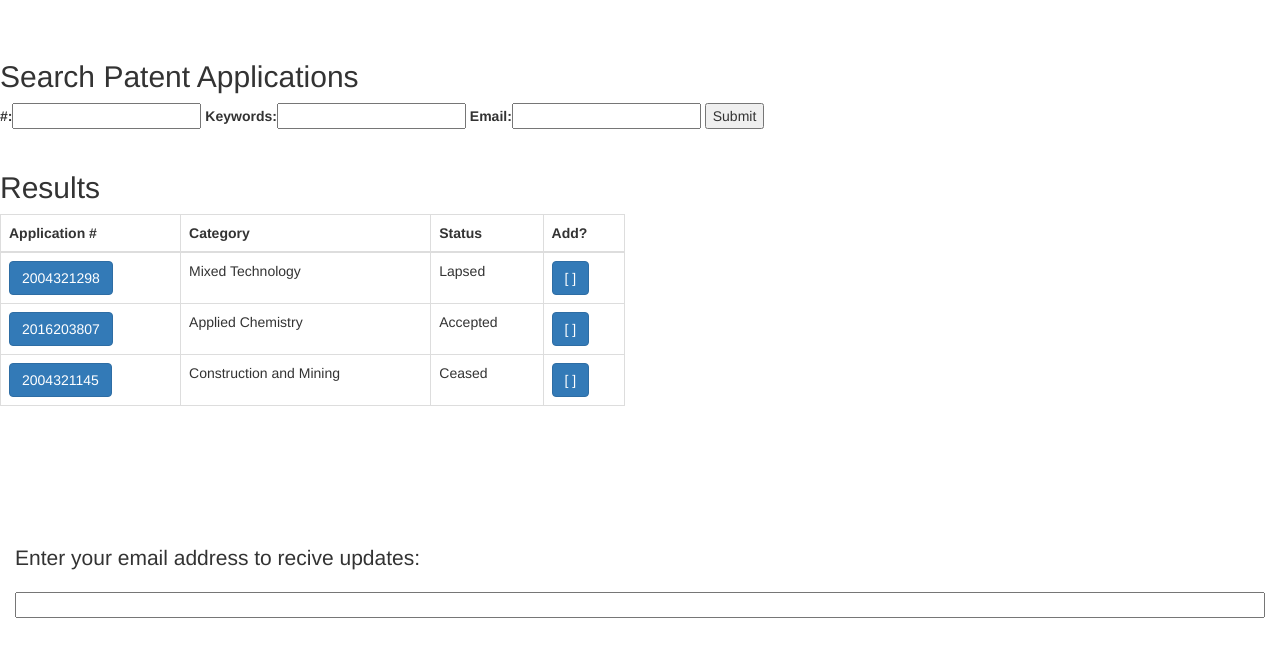
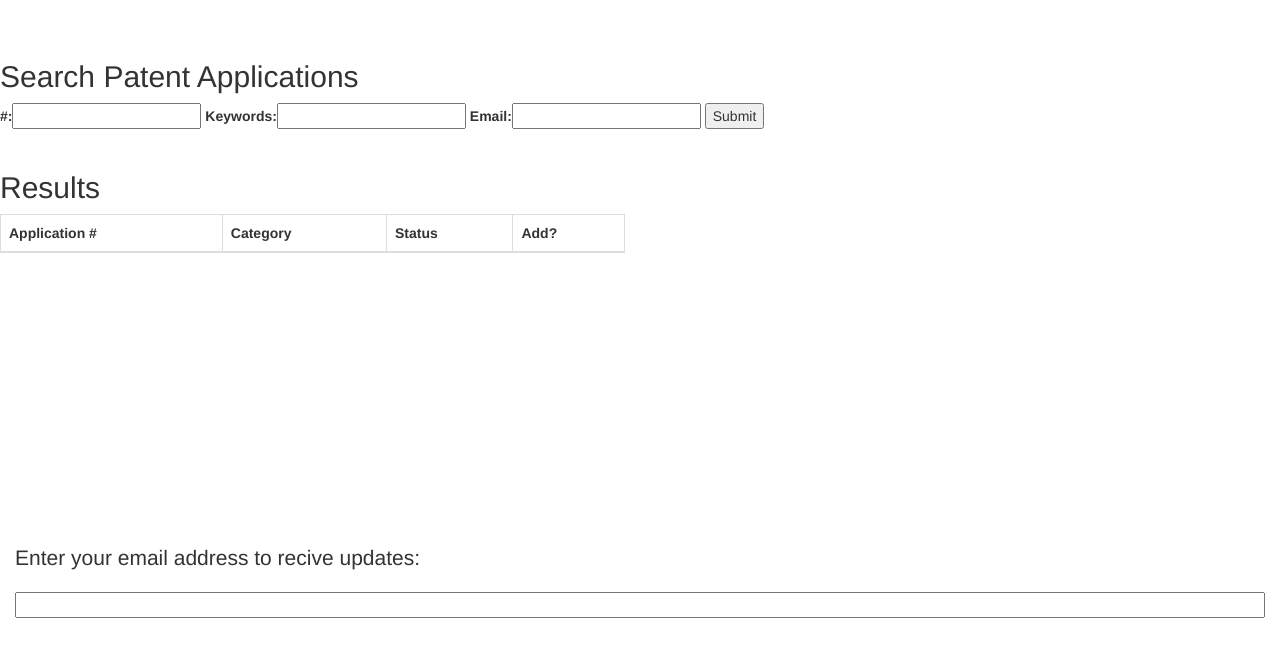
Before and after one commit to The-IP-Gods/The-IP-Gods, a Django app: page / in a window 1280 px wide. Shown: the part 102-748 px from the top of the page. Run offline with Django 3.2, Linux system fonts and the light colour scheme; lists and menus that the app fills with data are empty; some libraries are stand-ins or nearby versions.

```diff
--- a/hello/templates/index.html
+++ b/hello/templates/index.html
@@ -19,11 +19,6 @@
 <br>
 <h2>Results</h2>
 
-{% for result in results %}
-	<b>{{ result.0 }}</b><br>
-	<li>{{ result.1 }}</li><p>
-{% endfor %}
-
 <div class="row">
   <div class="col-md-6">
     <table class="table table-bordered">
@@ -36,23 +31,14 @@
         </tr>
       </thead>
       <tbody>
+        {% for result in results %}
         <tr>
-          <td><a class="btn btn-primary" target="_blank" href="http://pericles.ipaustralia.gov.au/ols/auspat/applicationDetails.do?applicationNo=2004321298">2004321298</a></td>
-          <td>Mixed Technology</td>
-          <td>Lapsed</td>
+          <td><a class="btn btn-primary" target="_blank" href="http://pericles.ipaustralia.gov.au/ols/auspat/applicationDetails.do?applicationNo={{ results.0 }}">{{ results.0 }}</a></td>
+          <td>{{ results.0.3 }}</td>
+          <td>{{ results.0.2 }} </td>
           <td><a href="#" class="btn btn-primary">[ ]</a></td>
         </tr>
-          <td><a class="btn btn-primary" target="_blank" href="http://pericles.ipaustralia.gov.au/ols/auspat/applicationDetails.do?applicationNo=2016203807">2016203807</a></td>
-          <td>Applied Chemistry</td>
-          <td>Accepted</td>
-          <td><a href="#" class="btn btn-primary">[ ]</a></td>
-        </tr>
-        <tr>
-          <td><a class="btn btn-primary" target="_blank" href="http://pericles.ipaustralia.gov.au/ols/auspat/applicationDetails.do?applicationNo=2004321145">2004321145</a></td>
-          <td>Construction and Mining</td>
-          <td>Ceased</td>
-          <td><a href="#" class="btn btn-primary">[ ]</a></td>
-        </tr>
+        {% endfor %}
       </tbody>
     </table>
   </div>
--- a/hello/views.py
+++ b/hello/views.py
@@ -10,7 +10,6 @@ import sys
 
 # Create your views here.
 def index(request):
-    # return render(request, 'index.html')
     results = []
     csv.field_size_limit(sys.maxsize)
     if request.method == 'POST':
@@ -19,18 +18,27 @@ def index(request):
             reader = csv.reader(open('hello/static/ipgod107.csv'))
             for line in reader:
                 if line[0] == form.cleaned_data['your_name']:
+                    if form.cleaned_data['email'] != "":
+                        AppNums.objects.create(email=form.cleaned_data['email'], appnums=form.cleaned_data['your_name']).save()
+                        return HttpResponse('The status of application '+line[0]+' is '+line[9]+'. You will receive updates at your email address, '+form.cleaned_data['email'])
                     return HttpResponse('The status of application '+line[0]+' is '+line[9])
             return HttpResponse('Sorry, but we couldn\'t find that application number in our database.')
         elif form.is_valid and form.cleaned_data['keywords'] != "":
-            reader = csv.reader(open('hello/static/ipgod122a.csv'))
-            for line in reader:
+            if form.cleaned_data['email'] != "":
+                Keywords.objects.create(email=form.cleaned_data['email'], keywords=form.cleaned_data['keywords']).save()
+            reader122a = csv.reader(open('hello/static/ipgod122a.csv'))
+            for line in reader122a:
                 if form.cleaned_data['keywords'] in line[1]:
-                    results.append((line[0],line[1]))
-            return render(request, 'index.html', {'results': results})
+                    reader107 = csv.reader(open('hello/static/ipgod107.csv'))
+                    for line107 in reader107:
+                        if line[0] == line107[0]:
+                            status = line107[9]
+                            category = line107[6]
+                    results.append((line[0],line[1],line107[9],line107[6]))
+            return render(request, 'results.html', {'results': results})
     else:
         form = NameForm()
     return render(request, 'index.html', {'form': form})
-
 
 def db(request):
 
@@ -58,10 +66,15 @@ def form(request):
         elif form.is_valid and form.cleaned_data['keywords'] != "":
             if form.cleaned_data['email'] != "":
                 Keywords.objects.create(email=form.cleaned_data['email'], keywords=form.cleaned_data['keywords']).save()
-            reader = csv.reader(open('hello/static/ipgod122a.csv'))
-            for line in reader:
+            reader122a = csv.reader(open('hello/static/ipgod122a.csv'))
+            for line in reader122a:
                 if form.cleaned_data['keywords'] in line[1]:
-                    results.append((line[0],line[1]))
+                    reader107 = csv.reader(open('hello/static/ipgod107.csv'))
+                    for line107 in reader107:
+                        if line[0] == line107[0]:
+                            status = line107[9]
+                            category = line107[6]
+                    results.append((line[0],line[1],line107[9],line107[6]))
             return render(request, 'results.html', {'results': results})
     else:
         form = NameForm()
```
